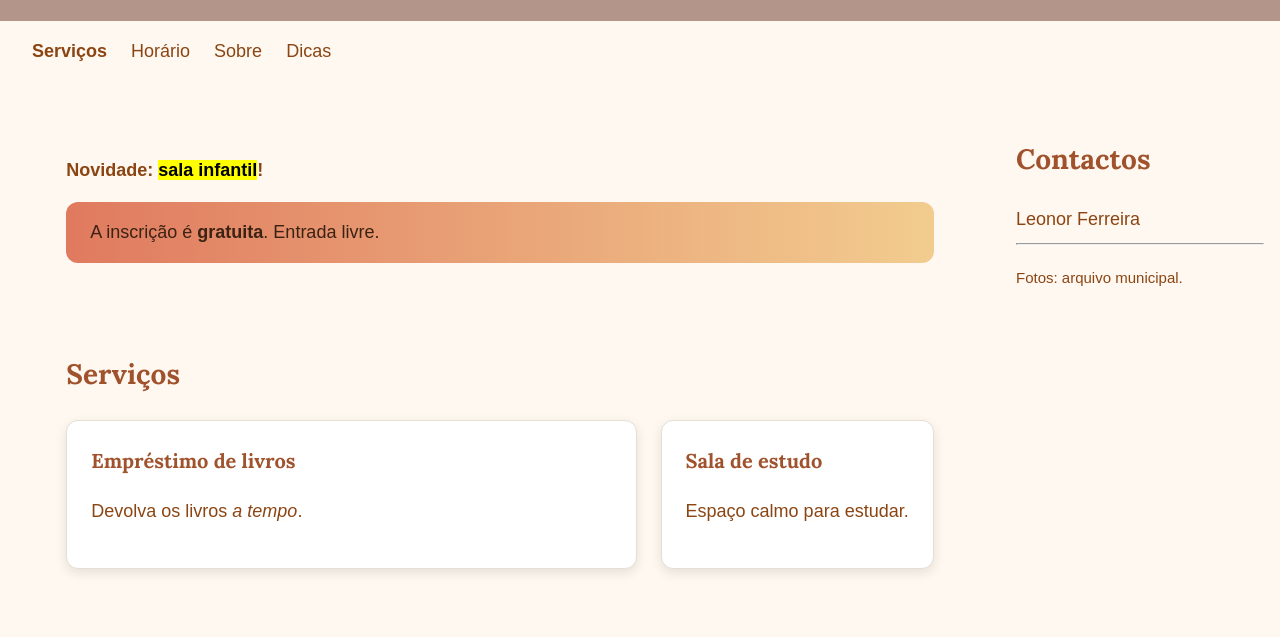
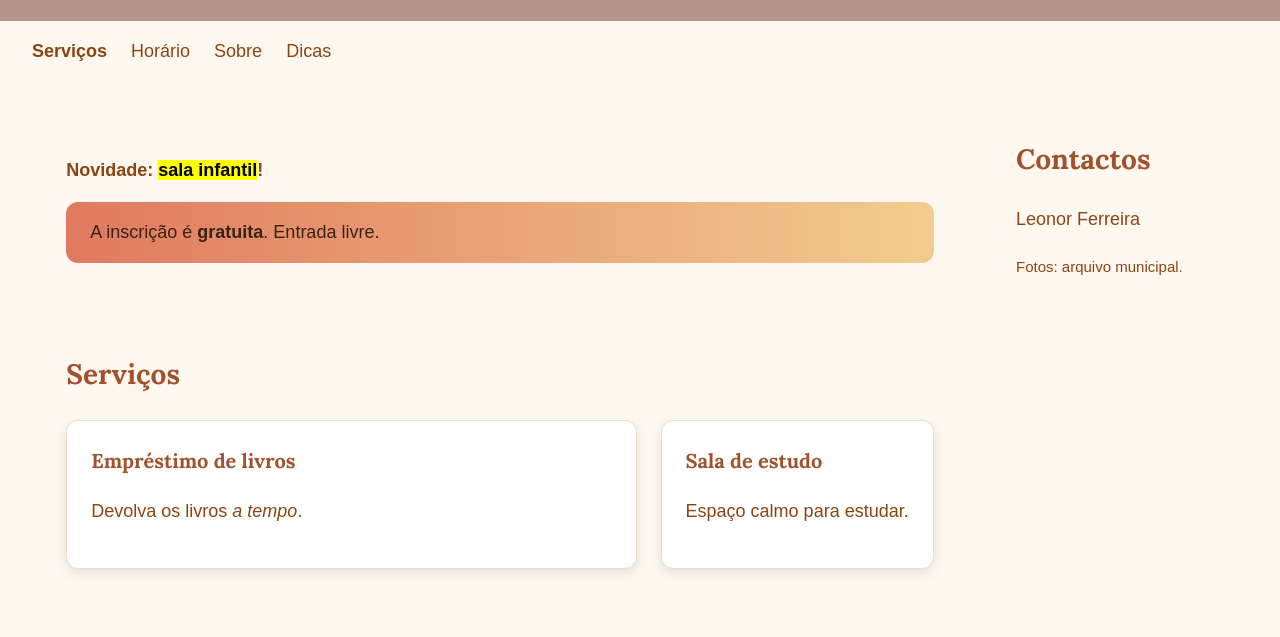
Before and after one commit to leonor118/biblioteca-do-bairro, a plain HTML site: page biblioteca/index.html in a window 1280 px wide. Shown: the part 128-765 px from the top of the page. Drawn offline with Linux system fonts and the light colour scheme.

Commit message:
remove morada

```diff
--- a/biblioteca/index.html
+++ b/biblioteca/index.html
@@ -72,9 +72,7 @@
   <aside>
     <h2>Contactos</h2>
     <address>
-      Leonor Ferreira<br>
-    </address>
-    <hr>
+    Leonor Ferreira
     <p><small>Fotos: arquivo municipal.</small></p>
   </aside>
 
```
